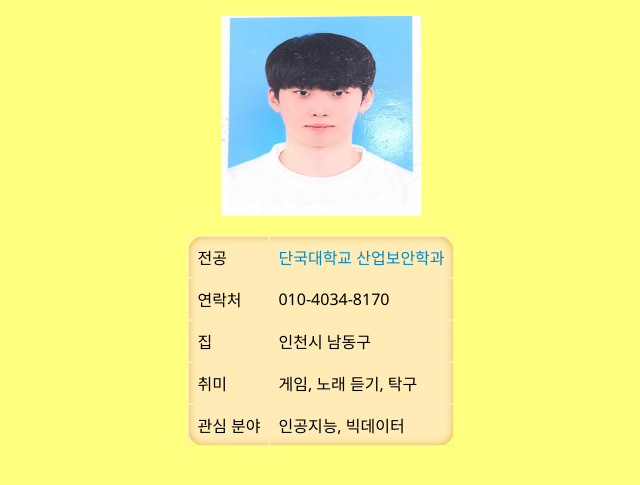
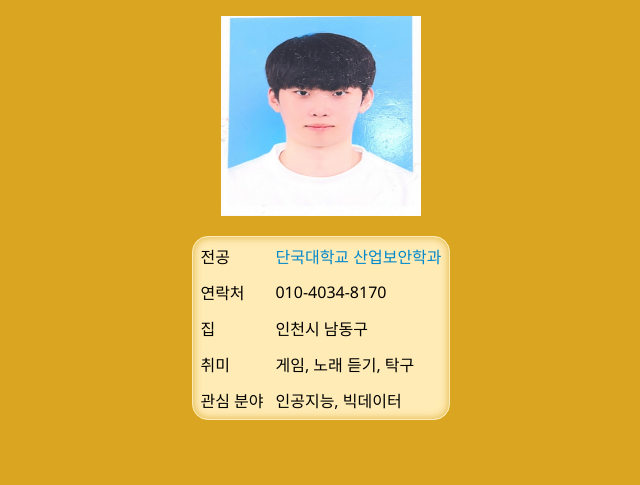
Before and after one commit to heojun98/Mid-Term-Project, a plain HTML site: page index.html in a window 1280 px wide. Shown: the part 121-606 px from the top of the page, without its empty margins (319-959 px from the left). Drawn offline with Linux system fonts and the light colour scheme.

Commit message:
commit12

```diff
--- a/style.css
+++ b/style.css
@@ -1,5 +1,5 @@
 body {
-	background-color:rgb(255, 255, 128);
+	background-color:#daa520;
 	font-family: 'Segoe UI', Tahoma, Geneva, Verdana, sans-serif;
 }
 
@@ -26,12 +26,11 @@ a {
     border-radius: 16px;
     box-shadow: inset 0 0 8px #deb13a;
     border-collapse: separate #deb13a;
-    border-spacing: 0;
+    border: 1px solid #ffebb5;
 }
 
   .my-table th, .my-table td {
-    border: 1px solid #ffebb5;
-    padding: 8px;
+    padding: 5px;
 }
 .center {
     display: flex;
```
